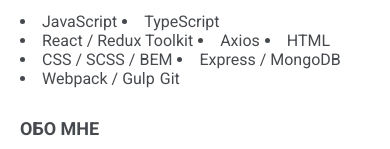
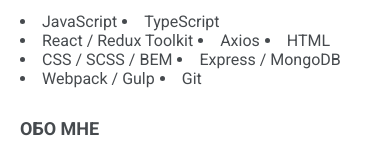
Before and after one commit to Andrenord282/my-cv, a React app: page / in a window 390 px wide. Shown: the part 305-454 px from the top of the page. Built offline with nearby package versions, Linux system fonts and the light colour scheme.

Commit message:
правка в стили

```diff
--- a/src/widgets/CV/components/CVSkills/style/CVSkills.scss
+++ b/src/widgets/CV/components/CVSkills/style/CVSkills.scss
@@ -21,8 +21,11 @@
         @media (max-width: 675px) {
             margin-bottom: 0;
             margin-right: 5px;
-            list-style-type: disc;
-            list-style-position: inside;
         }
     }
+
+    @media (max-width: 675px) {
+        list-style-type: disc;
+        list-style-position: inside;
+    }
 }
```
